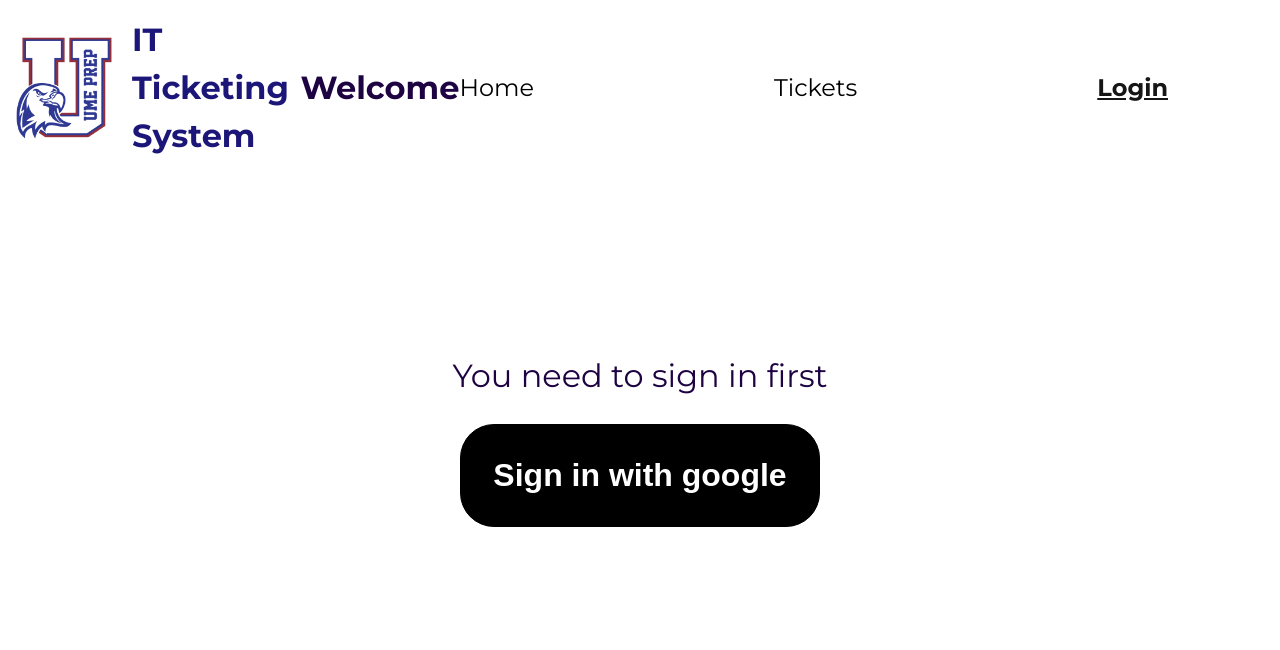
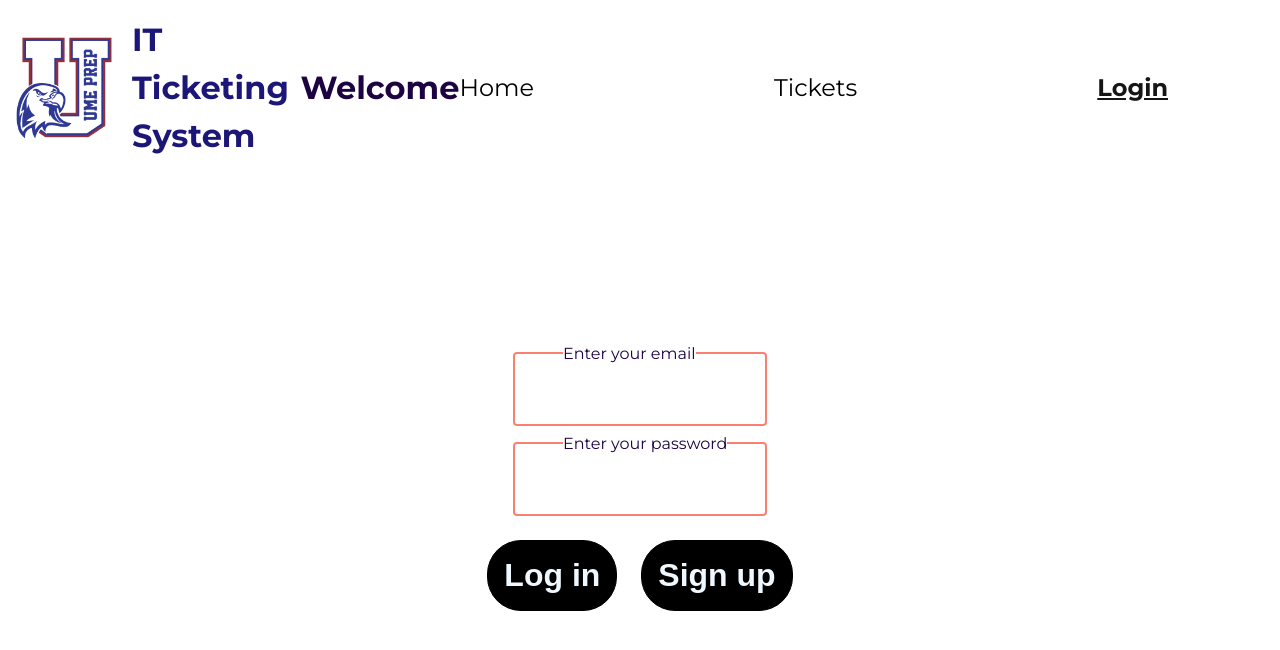
Before and after one commit to jbarriguete86/UME-IT-ticketing-system, a React (Vite) app: page /login in a window 1280 px wide. Shown: the top 650 px of the page. Built offline with nearby package versions, Linux system fonts and the light colour scheme; no server answers.

Commit message:
update
Need to work on authentication

```diff
--- a/src/App.jsx
+++ b/src/App.jsx
@@ -9,9 +9,6 @@ import AuthRequired from './components/AuthRequired'
 
 function App() {
 
-  useEffect(()=>{
-    console.log("app re-rendered")
-  },[])
 
   return (
     <BrowserRouter>
--- a/src/App.module.css
+++ b/src/App.module.css
@@ -157,13 +157,47 @@ padding-right: 24px;
     align-items: center;
 }
 
-.login_container > button{
-    padding: 1em;
-    background-color: black;
-    color: white;
+.button_cont{
+    display: flex;
+    gap: 24px;
 }
 
-.login_message > p,
+.login_container > .button_cont > button{
+    padding: .5em;
+    background-color: black;
+    color:aliceblue;
+
+}
+
+.login_container > .button_cont > button:hover{
+    background-color: crimson;
+    color:black;
+
+}
+
+
+.sign_cont > input {
+    position: relative;
+    width: 250px;
+    height: 70px;
+    border: 2px salmon solid;
+    border-radius: 4px;;
+
+}
+
+.sign_cont > input:active{
+    background: white;
+}
+
+.sign_cont > label{
+    position: absolute;
+    z-index: 1;
+    margin-top: -10px;
+    margin-left: 50px;
+    background-color: white
+}
+
+/* .login_message > p,
 .sign_message{
     font-size: 2rem;;
 }
@@ -172,4 +206,4 @@ padding-right: 24px;
     color:brown;
     font-weight: bolder;
 
-}
+} */
--- a/src/components/Header.jsx
+++ b/src/components/Header.jsx
@@ -13,20 +13,20 @@ export default function Header(){
 
     useEffect(()=>{
 
-            const unsubscribe = onAuthStateChanged(auth, (user) => {
+            const logIn = onAuthStateChanged(auth, (user) => {
                if(user){
                 setLoggedIn(true)
                } else {
                 setLoggedIn(false)
 
                }
-               console.log("Header re-rendered")
-               console.log(userName)
+            //    console.log("Header re-rendered")
+            //    console.log(userName)
 
             });
 
             // Cleanup subscription on unmount
-            return () => unsubscribe();
+            return () => logIn();
 
     }, [])
 
@@ -40,7 +40,7 @@ export default function Header(){
         color: "#161616"
     }
 
-    console.log(loggedIn)
+    // console.log(loggedIn)
 
 
     return (
--- a/src/components/Layout.jsx
+++ b/src/components/Layout.jsx
@@ -5,9 +5,7 @@ import styles from "./components.module.css"
 
 export default function Layout(){
 
-    useEffect(()=>{
-        console.log("layout re-rendered")
-    },[])
+
  return (
     <div className={styles.site_wrapper}>
         <Header/>
--- /dev/null
+++ b/src/components/UpdateInfo.jsx
@@ -0,0 +1,49 @@
+import React, {useEffect, useState} from "react";
+import styles from "./components.module.css"
+import { auth } from "../configuration.js";
+import { updateProfile } from "firebase/auth";
+
+export function UpdateInfo({onClick}){
+
+    const [formData, setFormData] = useState({
+        name: "",
+    })
+
+    console.log(onClick)
+
+    function handleChange(e){
+        const { name, value } = e.target;
+        setFormData(prevState => ({
+            ...prevState,
+            [name]: value
+            }))
+
+    }
+
+    async function handleSubmit(){
+        await updateProfile(auth.currentUser, {
+            displayName: formData.name})
+            .then(() => {
+            onClick()
+          }).catch((error) => {
+            console.log(error)
+          })
+    }
+
+    return (
+        <div className={styles.info_container}>
+                <div>
+                    <label htmlFor="name">What is your name: </label>
+                    <input
+                        type="text"
+                        name="name"
+                        id="name"
+                        value={formData.name}
+                        onChange={handleChange}/>
+                </div>
+
+            <button onClick={handleSubmit} className={styles.submit_new_btn}>Submit</button>
+
+        </div>
+    )
+}
--- a/src/configuration.js
+++ b/src/configuration.js
@@ -1,7 +1,7 @@
 
 import { initializeApp } from "firebase/app";
 import { doc, getDoc, getDocs, updateDoc, addDoc, collection, getFirestore } from "firebase/firestore";
-import { signInWithPopup, GoogleAuthProvider, getAuth, signOut, onAuthStateChanged } from "firebase/auth";
+import { signInWithPopup, GoogleAuthProvider, getAuth, signOut, createUserWithEmailAndPassword, signInWithEmailAndPassword   } from "firebase/auth";
 
 const firebaseConfig = {
   apiKey: "AIzaSyDa3k_2b1ac5QohdYfSMuFv61hJO6qy39o",
@@ -70,22 +70,35 @@ const getTicketById = async (ticketId) => {
   const auth = getAuth()
   let user = null
 
+  const logIn = async () =>{
+    signInWithEmailAndPassword(auth, email, password)
+  .then((userCredential) => {
+    // Signed in
+    const user = userCredential.user;
+    localStorage.setItem('authenticatedUser', JSON.stringify(user.reloadUserInfo.displayName))
+    return user
+    // ...
+  })
+  .catch((error) => {
+    const errorCode = error.code;
+    const errorMessage = error.message;
+  });
+  }
 
   const signIn = async() => {
-    const provider = await new GoogleAuthProvider()
-    try {
-      const result = await signInWithPopup(auth, provider)
-      const credential = GoogleAuthProvider.credentialFromResult(result);
-      const token = credential.accessToken;
-      user = result.user;
-      localStorage.setItem('authenticatedUser', JSON.stringify(user.reloadUserInfo.displayName))
-      return user
-    } catch(error) {
+    createUserWithEmailAndPassword(auth, email, password)
+   .then((userCredential) => {
+    // Signed up
+    const user = userCredential.user;
+    localStorage.setItem('authenticatedUser', JSON.stringify(user.reloadUserInfo.displayName))
+    return user
+    // ...
+  })
+  .catch((error) => {
     const errorCode = error.code;
     const errorMessage = error.message;
-    const email = error.customData.email;
-    const credential = GoogleAuthProvider.credentialFromError(error);
-  }
+    // ..
+  });
   }
 
   const logOut = () => {
@@ -100,4 +113,4 @@ const getTicketById = async (ticketId) => {
 
 
 
-export {auth,db, ticketsRef, getTicketById, getTickets, addComment, updateTicket, createNewTicket, signIn, user, logOut}
+export {auth,db, ticketsRef, getTicketById, getTickets, addComment, updateTicket, createNewTicket, user, signIn, logIn, logOut}
--- a/src/pages/Login.jsx
+++ b/src/pages/Login.jsx
@@ -1,49 +1,144 @@
 import React, {useState, useEffect} from "react"
 import { useLocation, useNavigate } from "react-router-dom"
-import { signIn, logOut } from "../configuration.js";
+import { signIn,logIn, logOut, auth } from "../configuration.js";
+import { signInWithEmailAndPassword, onAuthStateChanged  } from "firebase/auth";
+import { UpdateInfo } from "../components/UpdateInfo";
 import styles from "../App.module.css"
 
 
 export default function Login(){
+    const [formData, setFormData]=useState({
+        email:"",
+        password:""
+    })
+    const [needToUpdate, setNeedToUpdate]= useState(false)
+    const [wrongInfo, setWrongInfo] = useState(false)
     const [signed, setSigned]= useState(false)
-    const [userName, setUserName]= useState("")
+    const [userName, setUserName]= useState(null)
     const location = useLocation()
     const navigate = useNavigate()
 
     const from = location.state?.from || "/";
 
-    useEffect(()=>{
-        setUserName(JSON.parse(localStorage.getItem("authenticatedUser")))
-    },[])
+
+    console.log(needToUpdate)
 
     useEffect(()=>{
-        setSigned(prevStat => !prevStat)
+
+        const logIn = onAuthStateChanged(auth, (user) => {
+           if(user){
+            setUserName(user.displayName)
+            setSigned(true)
+           } else {
+            ssetSigned(false)
+
+           }
+        //    console.log("Header re-rendered")
+        //    console.log(userName)
+
+        });
+
+        // Cleanup subscription on unmount
+        return () => logIn();
+
+}, [])
+
+    useEffect(()=>{
+        userName ? setSigned(true) : setSigned(false)
+        console.log( `The username is: ${userName}`)
     },[userName])
 
-    async function handleClick(){
+    useEffect(()=>{
+       if (signed){
+        !userName.displayname && updateUserInfo()
+       }
+
+    }, [signed])
+
+
+    async function handleLogIn(){
         if (!userName){
-            await signIn()
-            navigate(from, { replace: true });
-        } else {
+            if (formData.email !== "" && formData.password !== ""){
+                await signInWithEmailAndPassword(auth, formData.email, formData.password)
+                .then ((userCredential)=>{
+                    if(userCredential){
+                        const user = userCredential.user
+                        console.log(user)
+                        setUserName(user)
+                        // setTimeout(()=>{
+                        //     logOut()
+                        //     setUserName(null)
+                        //     }, 1000)
+                        // setSigned(true)
+                        // navigate(from, { replace: true });
+
+                    } else {
+                        logOut()
+                        setUserName(null)
+                    }
+                })
+
+        }} else {
             logOut()
             setUserName("")
         }
+        // console.log(userName)
+        // logOut()
     }
 
-      const display = userName ?
+    function updateUserInfo(){
+         setNeedToUpdate(true)
+    }
+
+    function signInR(){
+        console.log(signIn)
+    }
+
+    function handleChange(event) {
+        const { name, value } = event.target;
+
+        setFormData(prevState => ({
+            ...prevState,
+            [name]: value
+        }))
+    }
+
+      const display = !userName ?
       (<div className={styles.login_message}>
-        <p>Welcome <span>{userName}</span></p>
-        <p>You can use the ticketing system now</p>
+            <div className={styles.sign_cont}>
+                <label htmlFor="email">Enter your email</label>
+                <input
+                    type="email"
+                    name="email"
+                    id="email"
+                    value={formData.email}
+                    onChange={handleChange}
+                />
+            </div>
+            <div className={styles.sign_cont}>
+                <label htmlFor="password">Enter your password</label>
+                <input
+                    type="password"
+                    name="password"
+                    id="password"
+                    value={formData.password}
+                    onChange={handleChange}
+                />
+            </div>
       </div>
 
     )
     :
-    (<p className={styles.sign_message}>You need to sign in first</p>)
+    (<p className={styles.sign_message}>You're already logged in</p>)
 
     return (
         <div className={styles.login_container}>
+            {needToUpdate && <UpdateInfo onClick={()=>{updateUserInfo}}/>}
             {display}
-            <button onClick={handleClick}>{userName ? "sign out the app" : "Sign in with google"}</button>
+            <div className={styles.button_cont}>
+                <button onClick={handleLogIn}>{userName ? "Log out" : "Log in"}</button>
+                <button onClick={signInR}>Sign up</button>
+            </div>
         </div>
     )
 
```
